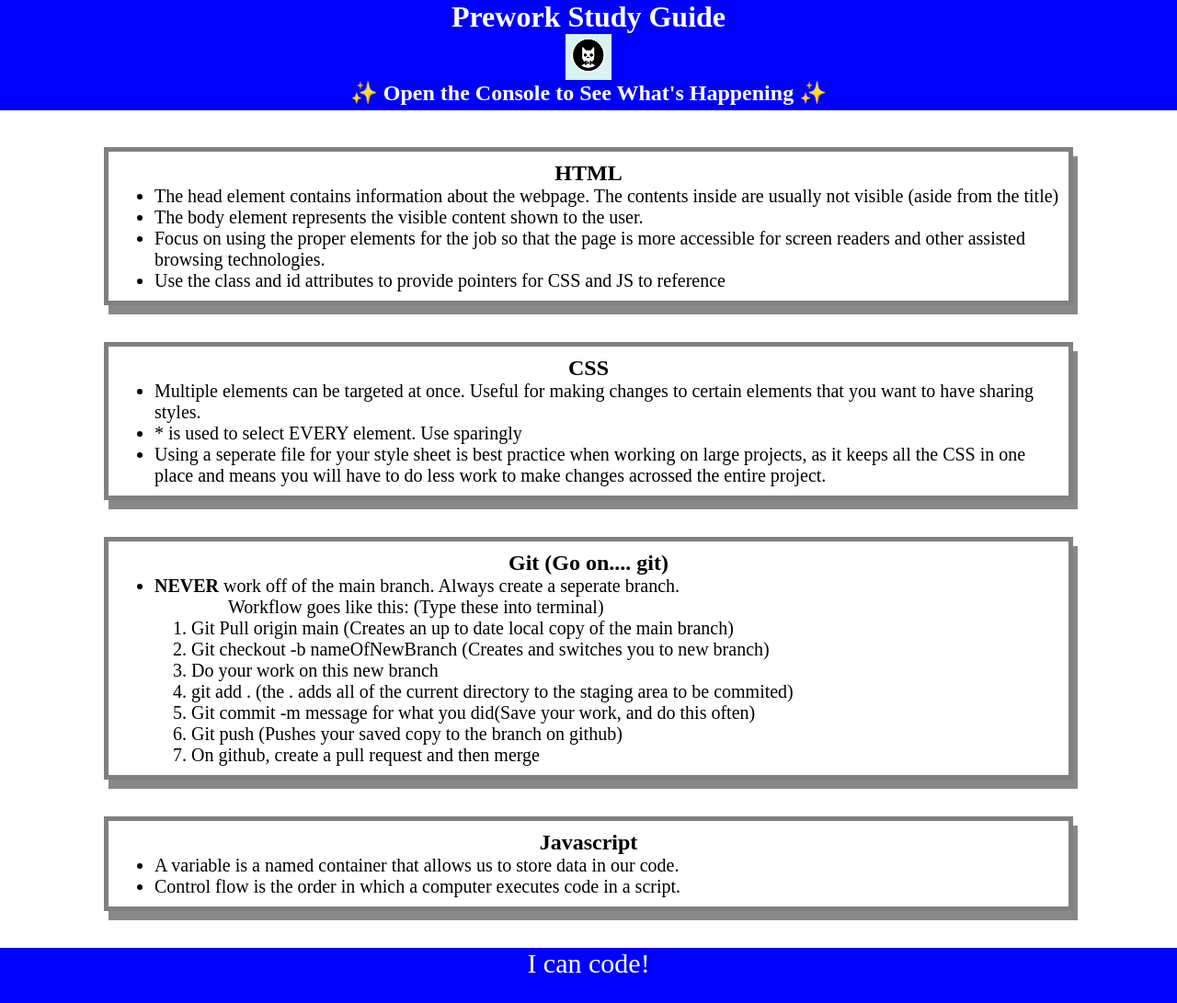
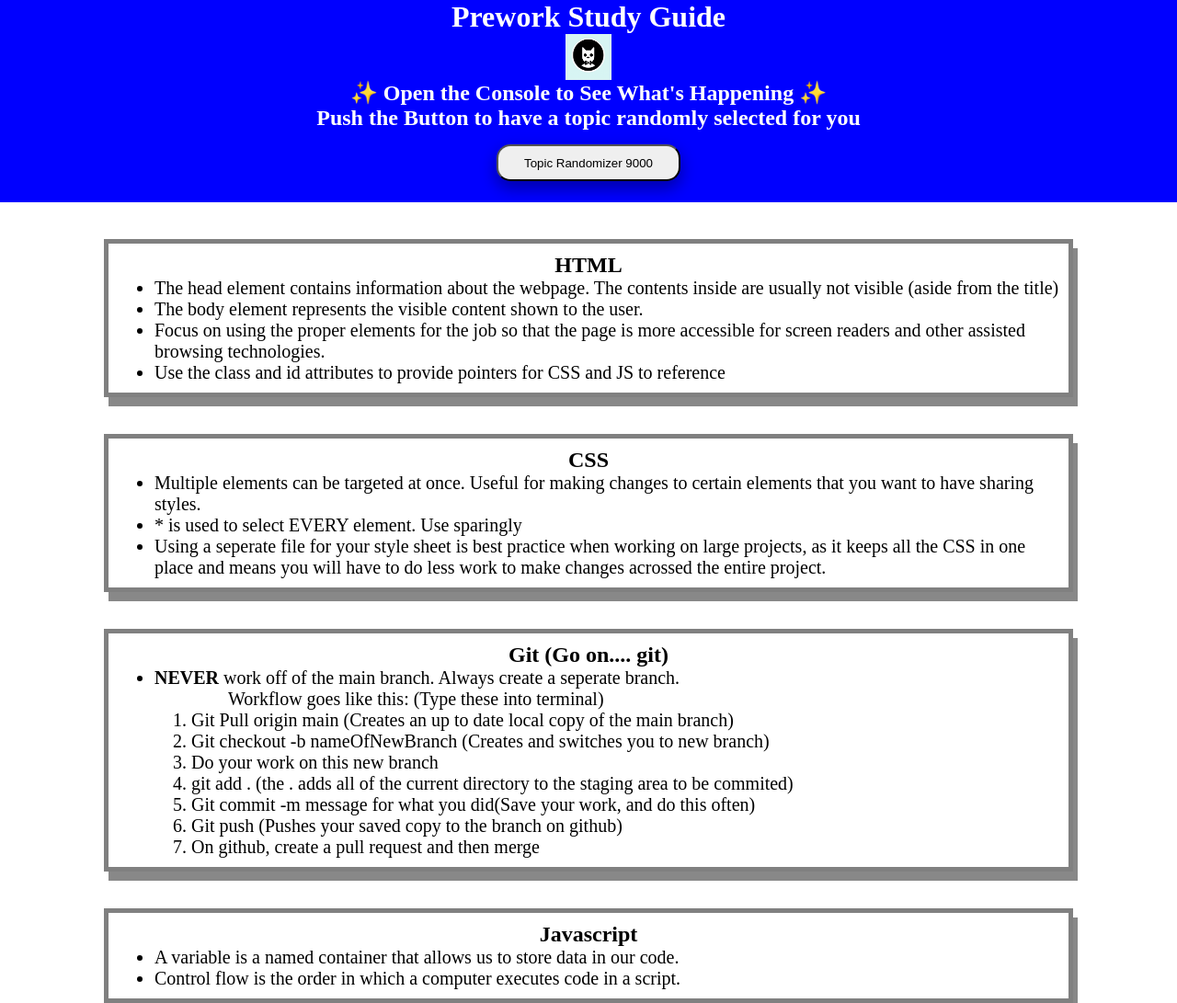
Before and after one commit to Umbelth94/prework-study-guide, a plain HTML site: page index.html in a window 1280 px wide. Shown: the top 1091 px of the page at 92% size. Drawn offline with Linux system fonts and the light colour scheme.

Commit message:
Add button and styling

```diff
--- a/assets/style.css
+++ b/assets/style.css
@@ -6,9 +6,10 @@
 header,
 footer{
     width: 100%;
-    height: 120px;
+    height: 220px;
     background-color:blue;
     color:white;
+    text-align:center;
 }
 
 h1,
@@ -48,3 +49,17 @@ p{
     border: 6px solid blue;
     box-shadow: 7px 14px rgb(11, 11, 132);
 }
+
+button{
+    height:40px;
+    width:200px;
+    margin:15px;
+    border-radius:15px;
+    box-shadow: 0 8px 16px 0 rgba(0,0,0,0.2), 0 6px 20px 0 rgba(0,0,0,0.19)
+}
+
+button:active{
+    height:38px;
+    width:198px;
+
+}
--- a/index.html
+++ b/index.html
@@ -12,6 +12,8 @@
       <h1>Prework Study Guide</h1>
       <img src="./assets/bowtie-cat.png" alt="Profile image of cat wearing a bow tie." />
       <h2>✨ Open the Console to See What's Happening ✨</h2>
+      <h2> Push the Button to have a topic randomly selected for you </h2>
+      <button id="random-button">Topic Randomizer 9000</button>
     </header>
     <main>
       <section class="card" id="html-section">
```
